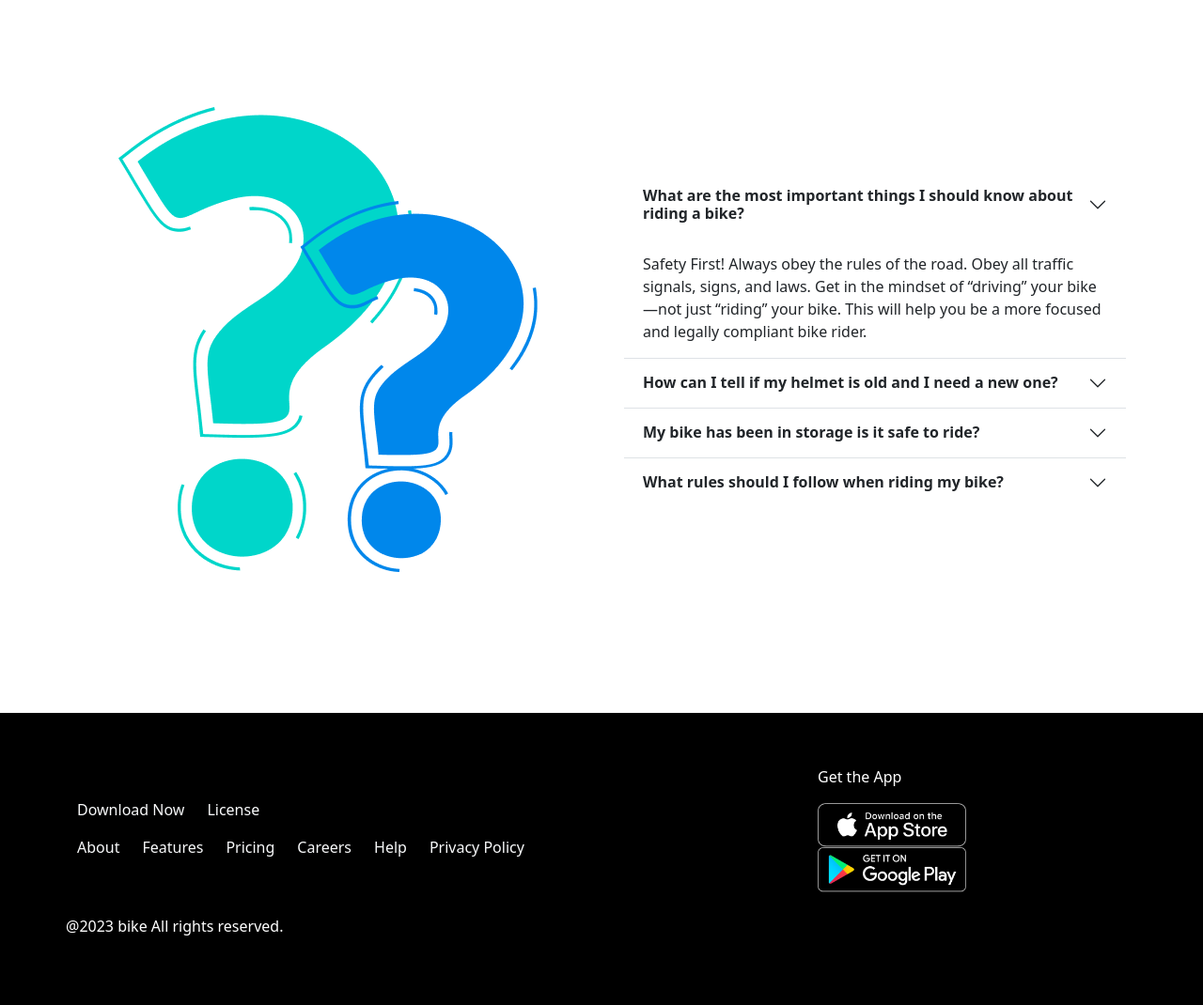
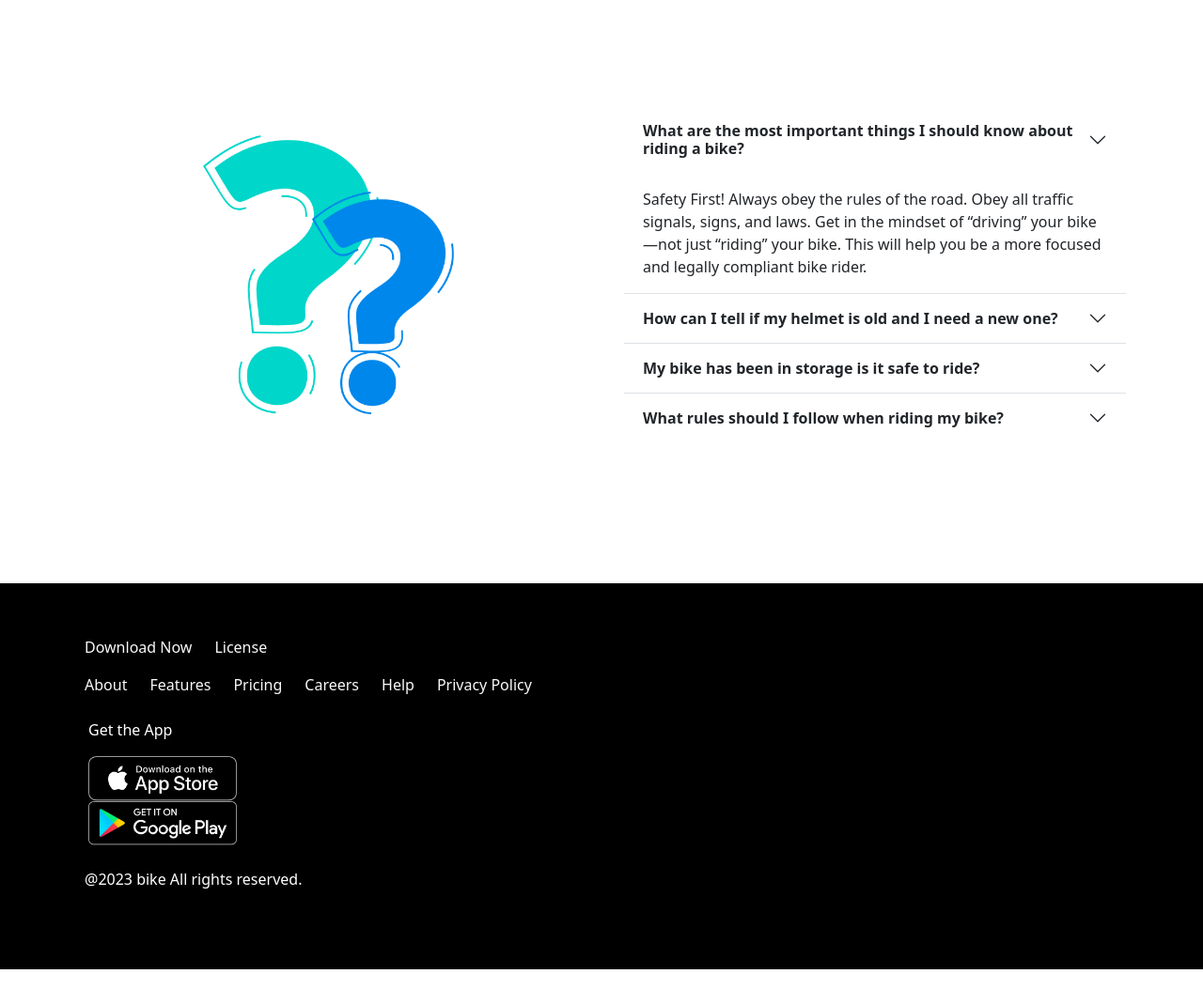
Before and after one commit to aaachris1820/module14, a plain HTML site: page index.html in a window 1280 px wide. Shown: the part 2949-4019 px from the top of the page at 94% size. After the commit the page ends 3981 px from the top, so only its background shows below. Drawn offline with Linux system fonts and the light colour scheme.

Commit message:
fixed responsive

```diff
--- a/index.html
+++ b/index.html
@@ -17,7 +17,7 @@
 <nav class="navbar navbar-expand-md ">
     <div class="container ">
 
-      <button class="navbar-toggler navbar-dark" type="button" data-bs-toggle="collapse" data-bs-target="#navbarNav" aria-controls="navbarNav" aria-expanded="false" aria-label="Toggle navigation">
+      <button class="navbar-toggler ms-auto navbar-dark me-4 mt-4" type="button" data-bs-toggle="collapse" data-bs-target="#navbarNav" aria-controls="navbarNav" aria-expanded="false" aria-label="Toggle navigation">
         <span class="navbar-toggler-icon"></span>
       </button>
       <div class="collapse navbar-collapse" id="navbarNav">
@@ -195,7 +195,7 @@
         <div class="container">
             <div class="row g-5 align-items-center">
                 <div class="col-12 col-md-6 d-flex justify-content-center align-items-center">
-                    <img src="images/faq.png" alt="faq section image" class="h-50">
+                    <img src="images/faq.png" alt="faq section image" class="h-50 w-50">
                 </div>
                 <div class="col-12 col-md-6">
                     <div class="accordion accordion-flush" id="accordionFlushExample">
@@ -254,7 +254,7 @@
 
     <div class="container">
         <div class="row gx-5 gy-4 align-items-center">
-            <div class="col-12 col-md-8 ">
+            <div class="col-12 col-md-8 ms-2 ">
                 <div class="d-flex mb-3">
                     <a class="text-decoration-none text-light me-4" href="">Download Now</a>
                     <a class="text-decoration-none text-light" href="">License</a>
@@ -281,7 +281,7 @@
             </div>
         </div>
 
-        <div class="row order-last mt-4">@2023 bike All rights reserved.</div>
+        <div class="row order-last mt-4 ms-2">@2023 bike All rights reserved.</div>
     </div>
 </footer>
 
```
